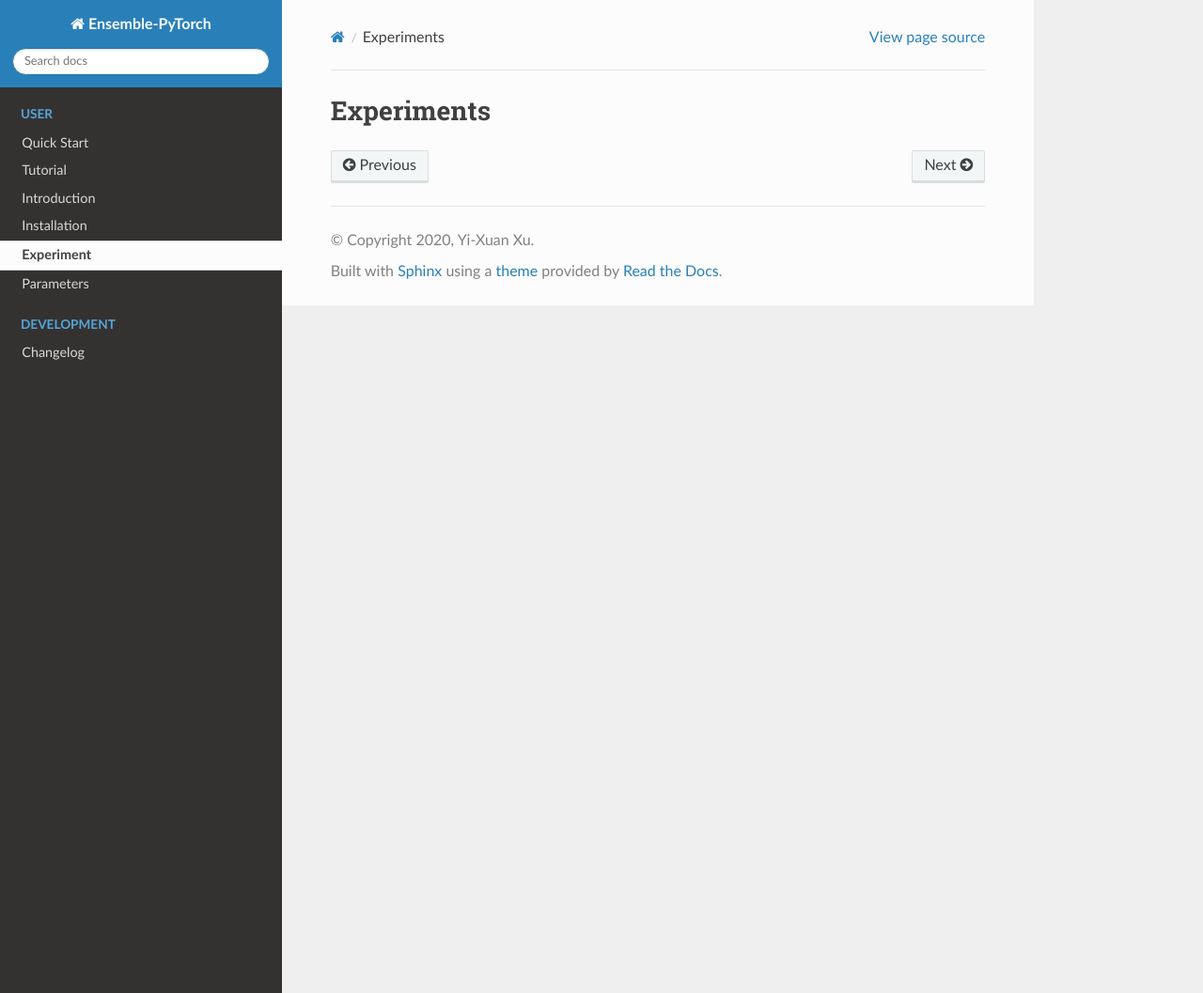
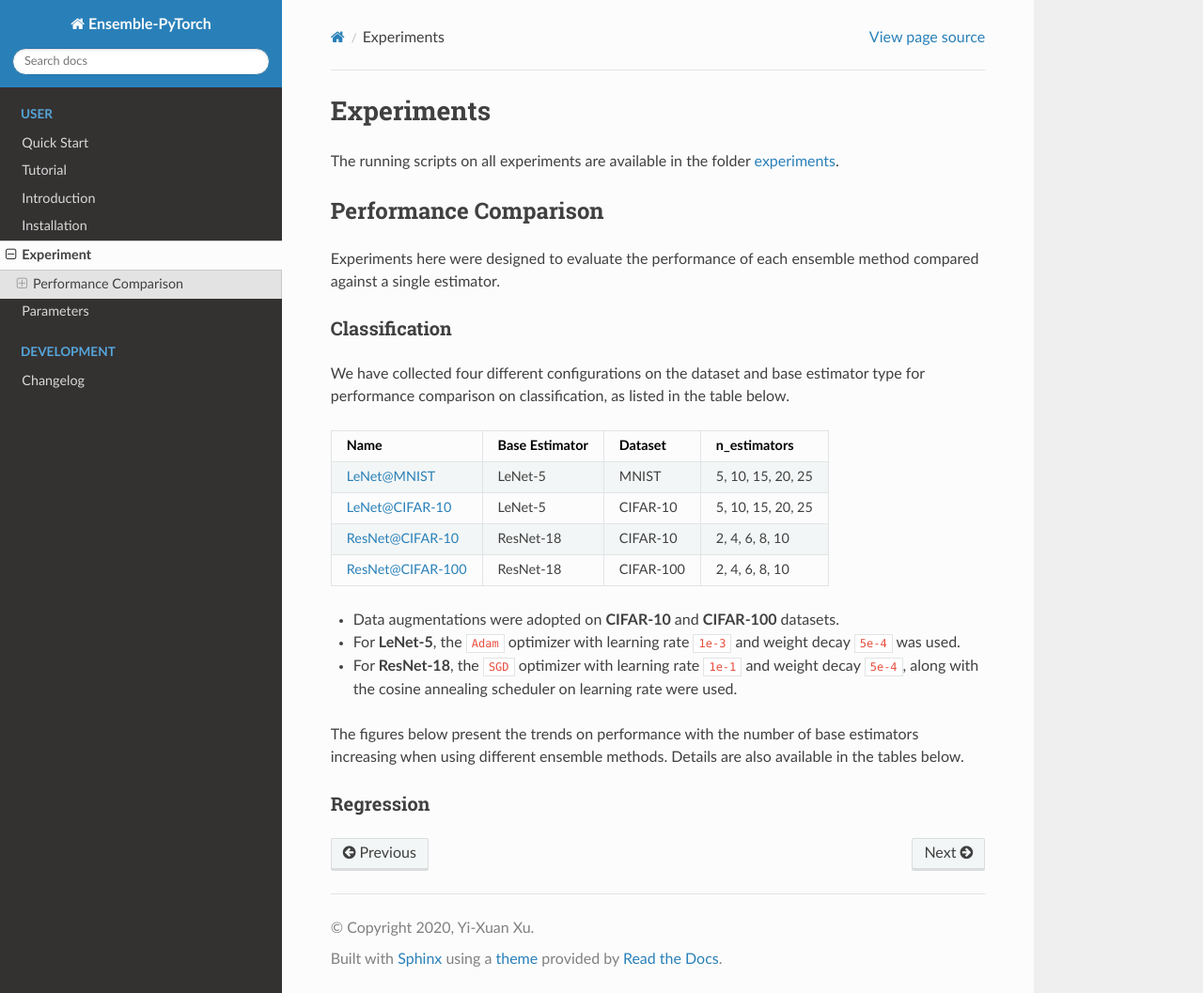
Before and after one commit to TorchEnsemble-Community/Ensemble-Pytorch, a Sphinx documentation site: the page built from docs/experiment.rst, in a window 1280 px wide and 1057 px high. Shown: the whole window at 94% size. Built offline with Sphinx 7.4.7 and the Read the Docs theme 2.0.0, drawn with Linux system fonts in a browser that asks for light colours; pages that are not in the unit, such as notebooks, are missing from menus.

Commit message:
[DOC] Update the documentation

```diff
--- a/docs/experiment.rst
+++ b/docs/experiment.rst
@@ -1,2 +1,35 @@
 Experiments
 ===========
+
+The running scripts on all experiments are available in the folder `experiments <https://github.com/xuyxu/Ensemble-Pytorch/tree/master/experiments>`__.
+
+Performance Comparison
+----------------------
+
+Experiments here were designed to evaluate the performance of each ensemble method compared against a single estimator.
+
+Classification
+~~~~~~~~~~~~~~
+
+We have collected four different configurations on the dataset and base estimator type for performance comparison on classification, as listed in the table below.
+
++------------------+----------------+-----------+-------------------+
+|       Name       | Base Estimator |  Dataset  |    n_estimators   |
++==================+================+===========+===================+
+|    LeNet@MNIST   |     LeNet-5    |   MNIST   | 5, 10, 15, 20, 25 |
++------------------+----------------+-----------+-------------------+
+|  LeNet@CIFAR-10  |     LeNet-5    |  CIFAR-10 | 5, 10, 15, 20, 25 |
++------------------+----------------+-----------+-------------------+
+|  ResNet@CIFAR-10 |    ResNet-18   |  CIFAR-10 |   2, 4, 6, 8, 10  |
++------------------+----------------+-----------+-------------------+
+| ResNet@CIFAR-100 |    ResNet-18   | CIFAR-100 |   2, 4, 6, 8, 10  |
++------------------+----------------+-----------+-------------------+
+
+* Data augmentations were adopted on **CIFAR-10** and **CIFAR-100** datasets.
+* For **LeNet-5**, the ``Adam`` optimizer with learning rate ``1e-3`` and weight decay ``5e-4`` was used.
+* For **ResNet-18**, the ``SGD`` optimizer with learning rate ``1e-1`` and weight decay ``5e-4``, along with the cosine annealing scheduler on learning rate were used.
+
+The figures below present the trends on performance with the number of base estimators increasing when using different ensemble methods. Details are also available in the tables below.
+
+Regression
+~~~~~~~~~~
```
Also changed, not shown: docs/introduction.rst (+4 -5 lines).
